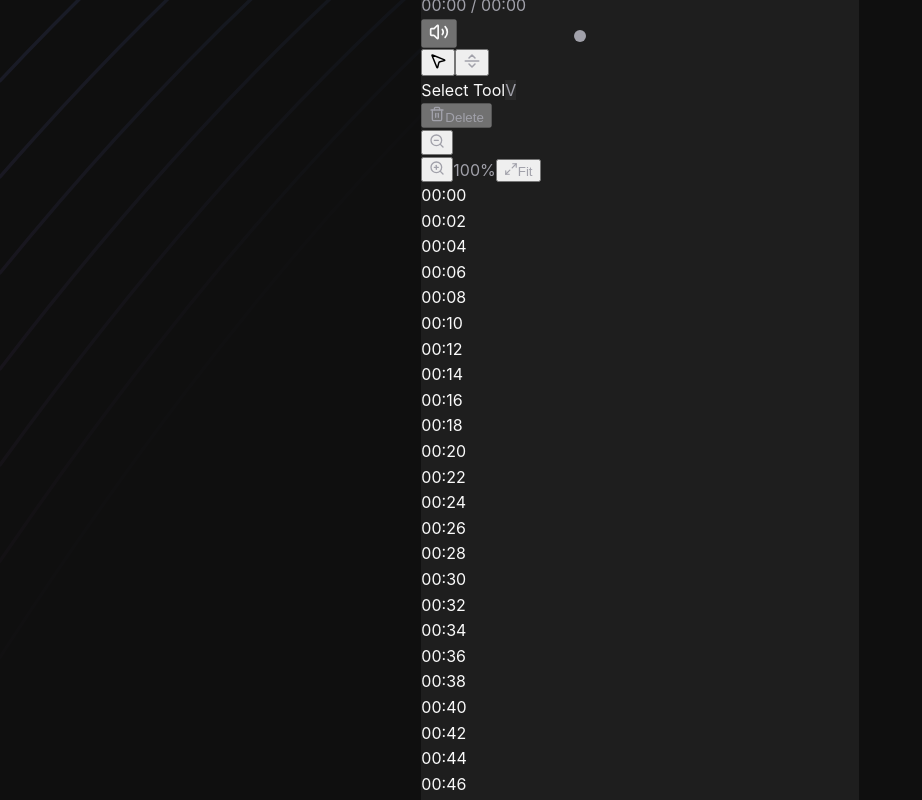
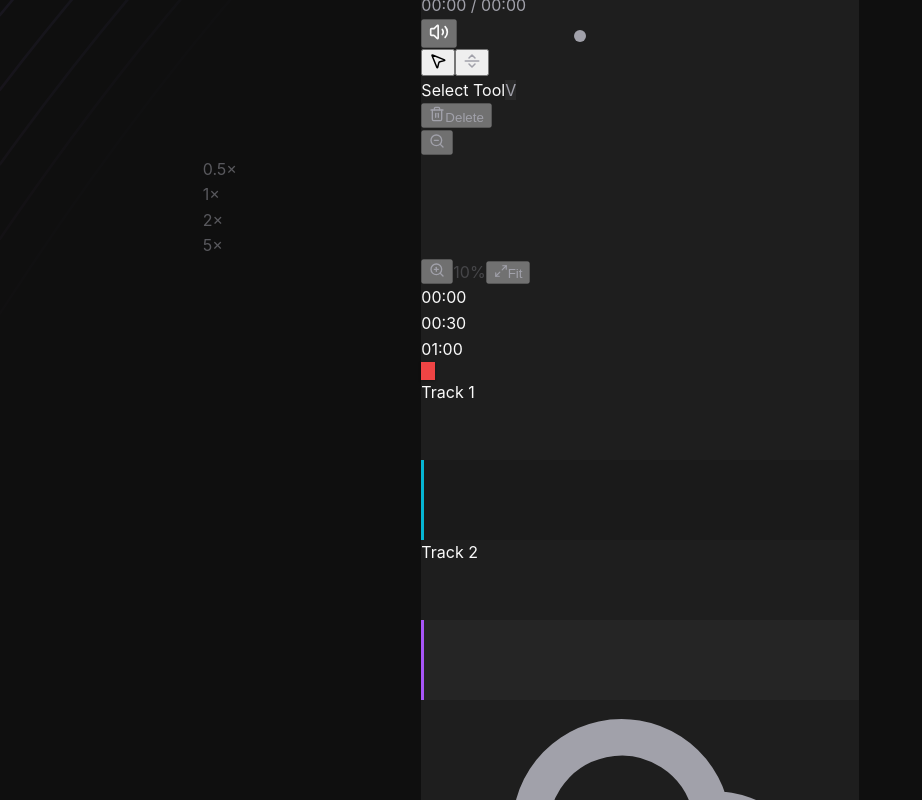
Before and after one commit to andepants/chop-shop, a React (Vite) app in the folder src/renderer/: page / in a window 1280 px wide. Shown: the part 880-1680 px from the top of the page, without its empty margins (0-922 px from the left). Built offline with nearby package versions, Linux system fonts and the light colour scheme.

Commit message:
zoom working except for cmd + - shorcut, working on bug fixes for multitrack + cutting + edting preview

```diff
--- a/src/renderer/src/components/Timeline/Timeline.tsx
+++ b/src/renderer/src/components/Timeline/Timeline.tsx
@@ -16,26 +16,6 @@ import { TimelineRuler } from './TimelineRuler'
 import { TimelineTrack } from './TimelineTrack'
 import { TimelineGrid } from './TimelineGrid'
 import { Playhead } from './Playhead'
-
-const MIN_ZOOM = 10 // Minimum 10 pixels per second
-const MAX_ZOOM = 100 // Maximum 100 pixels per second
-const DEFAULT_WIDTH = 1000 // Default timeline width for initial zoom calculation
-
-/**
- * Calculate auto-zoom level to fit all clips in container
- *
- * @param totalDuration - Total timeline duration in seconds
- * @param containerWidth - Available width in pixels
- * @returns Zoom level clamped between MIN_ZOOM and MAX_ZOOM
- */
-function calculateAutoZoom(totalDuration: number, containerWidth: number): number {
-  if (totalDuration === 0) {
-    return 50 // Default zoom when empty
-  }
-
-  const calculatedZoom = containerWidth / totalDuration
-  return Math.max(MIN_ZOOM, Math.min(MAX_ZOOM, calculatedZoom))
-}
 
 /**
  * Calculate next available position for sequential clip placement
@@ -79,8 +59,8 @@ function calculateNextPosition(clips: Array<{ startTime: number; duration: numbe
  */
 export function Timeline(): React.JSX.Element {
   const containerRef = useRef<HTMLDivElement>(null)
-  const [containerWidth, setContainerWidth] = useState(DEFAULT_WIDTH)
   const [dragOverIndex, setDragOverIndex] = useState<number | null>(null)
+  const [mousePosition, setMousePosition] = useState<{ x: number; y: number } | null>(null)
 
   const { files } = useMediaStore()
   const {
@@ -88,7 +68,6 @@ export function Timeline(): React.JSX.Element {
     totalDuration,
     pixelsPerSecond,
     selectedClipId,
-    addClip,
     addClipToTrack,
     selectClip,
     removeClip,
@@ -99,19 +78,10 @@ export function Timeline(): React.JSX.Element {
     fitToTimeline
   } = useTimelineStore()
 
-  // Measure container width (used for manual Fit to Timeline calculation)
+  // DEBUG: Track pixelsPerSecond changes
   useEffect(() => {
-    if (!containerRef.current) return
-
-    const resizeObserver = new ResizeObserver((entries) => {
-      for (const entry of entries) {
-        setContainerWidth(entry.contentRect.width)
-      }
-    })
-
-    resizeObserver.observe(containerRef.current)
-    return () => resizeObserver.disconnect()
-  }, [])
+    console.log('[Timeline] pixelsPerSecond updated:', pixelsPerSecond, 'zoomLevel:', useTimelineStore.getState().zoomLevel)
+  }, [pixelsPerSecond])
 
   // Note: Auto-zoom removed in Story 4.2 - users now control zoom manually
   // Use "Fit" button (backslash key) to fit timeline to viewport
@@ -296,6 +266,25 @@ export function Timeline(): React.JSX.Element {
    */
   useEffect(() => {
     function handleKeyDown(e: KeyboardEvent): void {
+      // CRITICAL: Prevent default for ALL Cmd/Ctrl zoom shortcuts FIRST
+      // Electron intercepts these before our handler otherwise
+      if (e.metaKey || e.ctrlKey) {
+        // Check if it's a zoom-related key
+        const isZoomKey =
+          e.key === '=' || e.key === '+' || e.code === 'Equal' ||
+          e.key === '-' || e.code === 'Minus' ||
+          e.key === '0' || e.code === 'Digit0'
+
+        if (isZoomKey) {
+          e.preventDefault() // Prevent browser/Electron zoom BEFORE checking conditions
+        }
+      }
+
+      // DEBUG: Log all keyboard events with Cmd/Ctrl modifier
+      if (e.metaKey || e.ctrlKey) {
+        console.log(`[Keyboard] Cmd/Ctrl pressed - key="${e.key}" code="${e.code}" metaKey=${e.metaKey} ctrlKey=${e.ctrlKey} shiftKey=${e.shiftKey} altKey=${e.altKey}`)
+      }
+
       // Tool selection shortcuts (V/C)
       const { setTool } = useToolStore.getState()
       if (e.key.toLowerCase() === 'v') {
@@ -307,19 +296,20 @@ export function Timeline(): React.JSX.Element {
       }
 
       // Zoom shortcuts (Story 4.2)
-      if ((e.metaKey || e.ctrlKey) && (e.key === '=' || e.key === '+')) {
-        e.preventDefault() // Prevent browser zoom
+      if ((e.metaKey || e.ctrlKey) && (e.key === '=' || e.key === '+' || e.code === 'Equal')) {
+        console.log('[Keyboard] ZOOM IN triggered')
         zoomIn()
         return
-      } else if ((e.metaKey || e.ctrlKey) && (e.key === '-' || e.key === '_')) {
-        e.preventDefault() // Prevent browser zoom
+      } else if ((e.metaKey || e.ctrlKey) && (e.key === '-' || e.code === 'Minus')) {
+        console.log('[Keyboard] ZOOM OUT triggered')
         zoomOut()
         return
-      } else if ((e.metaKey || e.ctrlKey) && e.key === '0') {
-        e.preventDefault()
+      } else if ((e.metaKey || e.ctrlKey) && (e.key === '0' || e.code === 'Digit0')) {
+        console.log('[Keyboard] ZOOM RESET triggered')
         setZoomLevel(1.0) // Reset to 100%
         return
-      } else if (e.key === '\\') {
+      } else if (e.key === '\\' || e.code === 'Backslash') {
+        console.log('[Keyboard] FIT TIMELINE triggered')
         fitToTimeline()
         return
       }
@@ -338,19 +328,82 @@ export function Timeline(): React.JSX.Element {
   }, [selectedClipId, selectClip, removeClip, zoomIn, zoomOut, setZoomLevel, fitToTimeline])
 
   /**
-   * Prevent default browser zoom on Cmd/Ctrl + scroll
-   * Story 4.2: Task 3
+   * Track mouse position on timeline for cursor-aware zoom
+   * Story 4.2: Task 5
+   */
+  useEffect(() => {
+    function handleMouseMove(e: MouseEvent): void {
+      if (!containerRef.current) return
+      const rect = containerRef.current.getBoundingClientRect()
+
+      // Check if mouse is over the timeline container
+      if (
+        e.clientX >= rect.left &&
+        e.clientX <= rect.right &&
+        e.clientY >= rect.top &&
+        e.clientY <= rect.bottom
+      ) {
+        setMousePosition({ x: e.clientX - rect.left, y: e.clientY - rect.top })
+      } else {
+        setMousePosition(null)
+      }
+    }
+
+    window.addEventListener('mousemove', handleMouseMove)
+    return () => window.removeEventListener('mousemove', handleMouseMove)
+  }, [])
+
+  /**
+   * Handle cursor-aware zoom with Alt + scroll wheel (Story 4.2: Task 5)
+   * Also prevents default browser zoom on Cmd/Ctrl + scroll (Task 3)
    */
   useEffect(() => {
     function handleWheel(e: WheelEvent): void {
+      // Prevent browser zoom on Cmd/Ctrl + scroll
       if (e.metaKey || e.ctrlKey) {
-        e.preventDefault() // Prevent browser zoom
+        e.preventDefault()
+        return
+      }
+
+      // Cursor-aware zoom on Alt + scroll (Premiere Pro pattern)
+      if (e.altKey && containerRef.current) {
+        e.preventDefault()
+
+        // Get scroll container for offset adjustment
+        const scrollContainer = containerRef.current.parentElement
+        if (!scrollContainer) return
+
+        // Calculate time at cursor position before zoom
+        const cursorX = mousePosition?.x ?? scrollContainer.scrollLeft + scrollContainer.clientWidth / 2
+        const timeBeforeZoom = cursorX / pixelsPerSecond
+
+        // Zoom in/out based on wheel direction
+        if (e.deltaY < 0) {
+          zoomIn()
+        } else {
+          zoomOut()
+        }
+
+        // Wait for zoom state to update, then adjust scroll position
+        requestAnimationFrame(() => {
+          const newPixelsPerSecond = useTimelineStore.getState().pixelsPerSecond
+
+          // Calculate new pixel position of the cursor time
+          const newCursorX = timeBeforeZoom * newPixelsPerSecond
+
+          // Adjust scroll offset to keep cursor time at same visual position
+          const scrollAdjustment = newCursorX - cursorX
+          scrollContainer.scrollLeft += scrollAdjustment
+        })
       }
     }
 
-    window.addEventListener('wheel', handleWheel, { passive: false })
-    return () => window.removeEventListener('wheel', handleWheel)
-  }, [])
+    const scrollContainer = containerRef.current?.parentElement
+    if (!scrollContainer) return
+
+    scrollContainer.addEventListener('wheel', handleWheel, { passive: false })
+    return () => scrollContainer.removeEventListener('wheel', handleWheel)
+  }, [mousePosition, pixelsPerSecond, zoomIn, zoomOut])
 
   /**
    * Handle timeline seeking (AC #6)
--- a/src/renderer/src/components/Timeline/TimelineClip.tsx
+++ b/src/renderer/src/components/Timeline/TimelineClip.tsx
@@ -114,6 +114,11 @@ export function TimelineClip({
   // Ensure minimum width of 80px so clips are always visible
   const calculatedWidth = effectiveDuration * zoomLevel
   const width = Math.max(80, calculatedWidth)
+
+  // DEBUG: Track zoom level changes and clip width
+  useEffect(() => {
+    console.log(`[TimelineClip ${clip.id.substring(0, 8)}] zoomLevel:`, zoomLevel, 'effectiveDuration:', effectiveDuration, 'calculatedWidth:', calculatedWidth, 'finalWidth:', width)
+  }, [zoomLevel, effectiveDuration, calculatedWidth, width, clip.id])
 
   // Determine cursor based on active tool and edge hover state
   const cursorStyle = isDragging
--- a/src/renderer/src/components/Timeline/ZoomControls.tsx
+++ b/src/renderer/src/components/Timeline/ZoomControls.tsx
@@ -7,24 +7,58 @@
  */
 
 import * as React from 'react'
+import { useCallback, useRef } from 'react'
 import { ZoomIn, ZoomOut, Maximize2 } from 'lucide-react'
 import { Slider } from '@/components/ui/slider'
 import { useTimelineStore } from '@/store/timelineStore'
+
+/**
+ * Debounce function for zoom slider (Story 4.2: Task 7)
+ * Limits updates to 16ms (60fps) for smooth performance
+ */
+function debounce<T extends (...args: any[]) => void>(
+  func: T,
+  wait: number
+): (...args: Parameters<T>) => void {
+  let timeout: NodeJS.Timeout | null = null
+  return function executedFunction(...args: Parameters<T>) {
+    const later = () => {
+      timeout = null
+      func(...args)
+    }
+    if (timeout) clearTimeout(timeout)
+    timeout = setTimeout(later, wait)
+  }
+}
 
 /**
  * ZoomControls component
  * Renders zoom slider, +/- buttons, Fit button, and zoom percentage display
  */
 export function ZoomControls(): React.JSX.Element {
-  const { zoomLevel, setZoomLevel, zoomIn, zoomOut, fitToTimeline } = useTimelineStore()
+  const { zoomLevel, setZoomLevel, zoomIn, zoomOut, fitToTimeline, tracks } = useTimelineStore()
+
+  // Disable zoom controls when timeline is empty (Story 4.2: Task 10, edge case)
+  const hasClips = tracks.some((track) => track.clips.length > 0)
+
+  // Debounced zoom setter (16ms = 60fps)
+  const debouncedSetZoom = useRef(
+    debounce((level: number) => {
+      setZoomLevel(level)
+    }, 16)
+  ).current
 
   /**
-   * Handle slider value change
+   * Handle slider value change with debouncing
    * Slider returns array of values, we use first value
+   * Debounced to maintain 60fps performance (Story 4.2: Task 7, AC #7)
    */
-  function handleSliderChange(values: number[]): void {
-    setZoomLevel(values[0])
-  }
+  const handleSliderChange = useCallback(
+    (values: number[]): void => {
+      debouncedSetZoom(values[0])
+    },
+    [debouncedSetZoom]
+  )
 
   /**
    * Format zoom level as percentage for display
@@ -39,40 +73,79 @@ export function ZoomControls(): React.JSX.Element {
       {/* Zoom Out Button */}
       <button
         onClick={zoomOut}
-        className="h-8 w-8 flex items-center justify-center rounded hover:bg-white/5 transition-colors"
-        title="Zoom Out (Cmd/Ctrl -)"
+        disabled={!hasClips}
+        className="h-8 w-8 flex items-center justify-center rounded hover:bg-white/5 transition-colors disabled:opacity-30 disabled:cursor-not-allowed"
+        title={hasClips ? 'Zoom Out (Cmd/Ctrl -)' : 'Add clips to zoom'}
         aria-label="Zoom Out"
       >
         <ZoomOut size={16} style={{ color: 'var(--text-secondary)' }} />
       </button>
 
-      {/* Zoom Slider */}
-      <div className="w-32">
+      {/* Zoom Slider with Visual Markers (Story 4.2: Task 8) */}
+      <div className="relative w-40">
         <Slider
           value={[zoomLevel]}
           onValueChange={handleSliderChange}
           min={0.1}
           max={5.0}
           step={0.1}
-          className="cursor-pointer"
+          disabled={!hasClips}
+          className="cursor-pointer transition-all duration-100 ease-out disabled:opacity-30 disabled:cursor-not-allowed"
           aria-label="Zoom Level"
         />
+
+        {/* Visual markers for common zoom levels (0.5x, 1x, 2x, 5x) */}
+        <div className="absolute top-5 left-0 right-0 flex justify-between px-1 pointer-events-none">
+          {[0.5, 1.0, 2.0, 5.0].map((marker) => {
+            // Calculate position: (marker - min) / (max - min) * 100%
+            const position = ((marker - 0.1) / (5.0 - 0.1)) * 100
+            const isActive = Math.abs(zoomLevel - marker) < 0.15
+
+            return (
+              <div
+                key={marker}
+                className="absolute flex flex-col items-center"
+                style={{ left: `${position}%`, transform: 'translateX(-50%)' }}
+              >
+                <div
+                  className="w-0.5 h-1 rounded-full transition-all duration-100"
+                  style={{
+                    backgroundColor: isActive
+                      ? 'var(--accent)'
+                      : 'var(--text-secondary)',
+                    opacity: isActive ? 1 : 0.3
+                  }}
+                />
+                <span
+                  className="text-[9px] font-medium mt-0.5 transition-all duration-100"
+                  style={{
+                    color: isActive ? 'var(--accent)' : 'var(--text-secondary)',
+                    opacity: isActive ? 1 : 0.5
+                  }}
+                >
+                  {marker === 1.0 ? '1×' : `${marker}×`}
+                </span>
+              </div>
+            )
+          })}
+        </div>
       </div>
 
       {/* Zoom In Button */}
       <button
         onClick={zoomIn}
-        className="h-8 w-8 flex items-center justify-center rounded hover:bg-white/5 transition-colors"
-        title="Zoom In (Cmd/Ctrl +)"
+        disabled={!hasClips}
+        className="h-8 w-8 flex items-center justify-center rounded hover:bg-white/5 transition-colors disabled:opacity-30 disabled:cursor-not-allowed"
+        title={hasClips ? 'Zoom In (Cmd/Ctrl +)' : 'Add clips to zoom'}
         aria-label="Zoom In"
       >
         <ZoomIn size={16} style={{ color: 'var(--text-secondary)' }} />
       </button>
 
-      {/* Zoom Percentage Display */}
+      {/* Zoom Percentage Display with smooth transition */}
       <span
-        className="text-xs font-medium min-w-[3rem] text-center"
-        style={{ color: 'var(--text-secondary)' }}
+        className="text-xs font-medium min-w-[3rem] text-center transition-all duration-100"
+        style={{ color: 'var(--text-secondary)', opacity: hasClips ? 1 : 0.3 }}
       >
         {formatZoomPercentage(zoomLevel)}
       </span>
@@ -80,8 +153,9 @@ export function ZoomControls(): React.JSX.Element {
       {/* Fit to Timeline Button */}
       <button
         onClick={fitToTimeline}
-        className="h-8 px-2 flex items-center gap-1 rounded hover:bg-white/5 transition-colors"
-        title="Fit Timeline (\)"
+        disabled={!hasClips}
+        className="h-8 px-2 flex items-center gap-1 rounded hover:bg-white/5 transition-colors disabled:opacity-30 disabled:cursor-not-allowed"
+        title={hasClips ? 'Fit Timeline (\\)' : 'Add clips to zoom'}
         aria-label="Fit to Timeline"
       >
         <Maximize2 size={14} style={{ color: 'var(--text-secondary)' }} />
--- a/src/renderer/src/components/Timeline/timeline.types.ts
+++ b/src/renderer/src/components/Timeline/timeline.types.ts
@@ -60,8 +60,8 @@ export interface TimelineState {
   // Actions
   /** Add a new clip to the timeline */
   addClip: (clip: Omit<Clip, 'id'>) => void
-  /** Add a clip to a specific track */
-  addClipToTrack: (clip: Omit<Clip, 'id'>, trackId: number) => void
+  /** Add a clip to a specific track (trackId will be set by the function) */
+  addClipToTrack: (clip: Omit<Clip, 'id' | 'trackId'>, trackId: number) => void
   /** Get all clips for a specific track */
   getClipsForTrack: (trackId: number) => Clip[]
   /** Remove a clip from the timeline */
--- a/src/renderer/src/store/timelineStore.ts
+++ b/src/renderer/src/store/timelineStore.ts
@@ -14,8 +14,9 @@ const BASE_PIXELS_PER_SECOND = 50
 
 /**
  * Default zoom level multiplier (range: 0.1 to 5.0)
+ * Starting at 10% zoom to show full timeline view
  */
-const DEFAULT_ZOOM_MULTIPLIER = 1.0
+const DEFAULT_ZOOM_MULTIPLIER = 0.1
 
 /**
  * Zoom bounds
```
Also changed, not shown: 4 other files (tests, documents, lock files or other folders).
